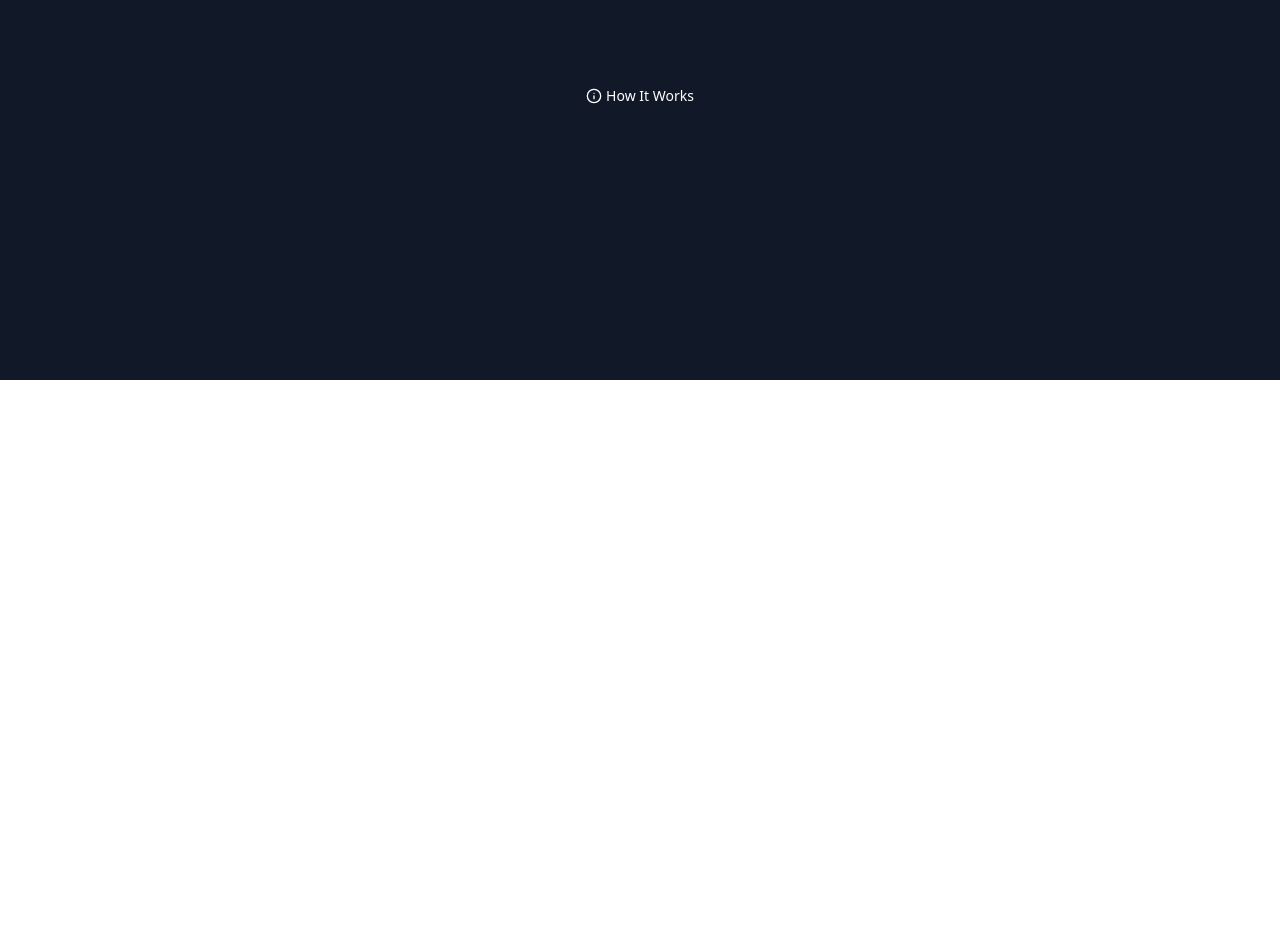
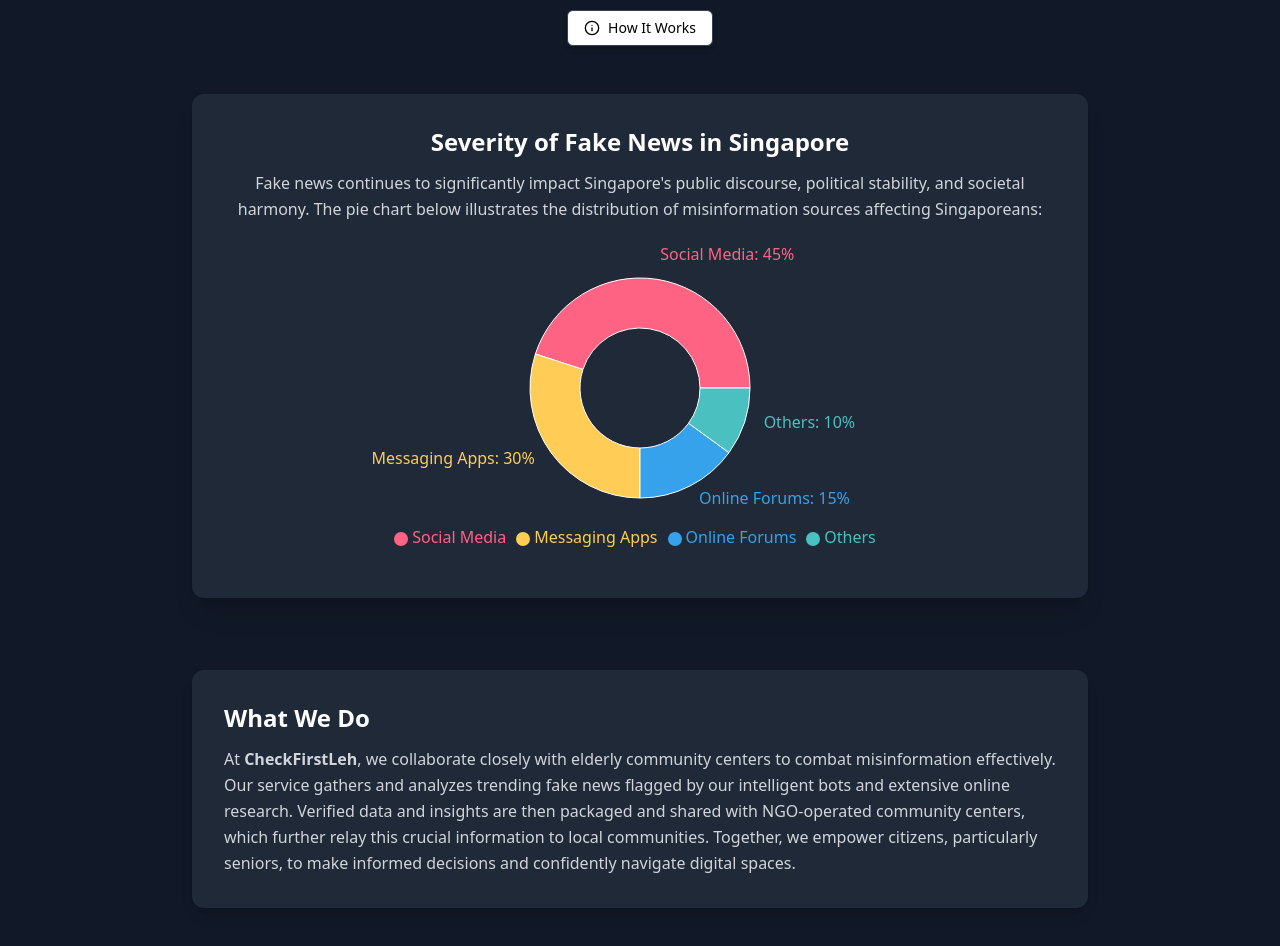
Before and after one commit to tangkenyi2001/Techfest-Team-41, a Next.js app in the folder frontend/techfest/: page / in a window 1280 px wide. Shown: the part 420-1366 px from the top of the page. Before the commit the page ends 800 px from the top, so only its background shows below. Built offline with nearby package versions, Linux system fonts and the light colour scheme.

Commit message:
added new sections

```diff
--- a/frontend/techfest/package.json
+++ b/frontend/techfest/package.json
@@ -17,6 +17,7 @@
     "next": "^15.1.7",
     "react": "^19.0.0",
     "react-dom": "^19.0.0",
+    "recharts": "^2.15.1",
     "shadcn-ui": "^0.9.5",
     "tailwind-merge": "^3.0.2",
     "tailwindcss-animate": "^1.0.7"
--- a/frontend/techfest/src/app/page.js
+++ b/frontend/techfest/src/app/page.js
@@ -6,6 +6,8 @@ import { Button } from '@/components/ui/button';
 import { Input } from '@/components/ui/input';
 import { Toggle } from '@/components/ui/toggle';
 import { LoaderCircle, Share2, Info } from 'lucide-react';
+import { PieChart, Pie, Cell, Legend, Tooltip, ResponsiveContainer } from 'recharts';
+
 // import NodeGraph from './components/NodeGraph'; // Placeholder for visualization
 
 export default function Home() {
@@ -14,6 +16,16 @@ export default function Home() {
   const [result, setResult] = useState(null);
   const [darkMode, setDarkMode] = useState(true);
   const [showInfo, setShowInfo] = useState(false);
+
+
+  const fakeNewsData = [
+    { name: 'Social Media', value: 45 },
+    { name: 'Messaging Apps', value: 30 },
+    { name: 'Online Forums', value: 15 },
+    { name: 'Others', value: 10 },
+  ];
+
+  const COLORS = ['#ff6384', '#ffcd56', '#36a2eb', '#4bc0c0'];
 
   const handleCheckFact = async () => {
     setLoading(true);
@@ -36,9 +48,7 @@ export default function Home() {
   return (
     <div className={`min-h-screen ${darkMode ? 'bg-gray-900 text-white' : 'bg-white text-gray-800'} transition-colors duration-300`}>
       <header className="p-4 flex justify-between items-center">
-        <Toggle pressed={darkMode} onPressedChange={setDarkMode}>
-          {darkMode ? 'Light Mode' : 'Dark Mode'}
-        </Toggle>
+
       </header>
 
       <main className="flex flex-col items-center justify-center py-10 px-4">
@@ -94,29 +104,61 @@ export default function Home() {
               </CardContent>
             </Card>
           )}
-      </main>
-
-      <footer className="p-4 text-center relative">
+    <footer className="p-6 text-center relative bg-gray-900">
       <div
         onMouseEnter={() => setShowInfo(true)}
         onMouseLeave={() => setShowInfo(false)}
         className="inline-block relative"
       >
-        <Button variant="ghost" className="gap-1">
+        <Button variant="outline" className="gap-2 shadow-md hover:bg-gray-800 border-gray-700 text-black transition">
           <Info /> How It Works
         </Button>
 
         {showInfo && (
-          <Card className="absolute top-full left-1/2 transform -translate-x-1/2 mt-2 w-80 shadow-lg">
-            <CardContent className="text-sm p-4">
-              <p>
-                <strong>CheckFirstLeh</strong> leverages advanced AI algorithms by crawling the web to validate your input, cross-referencing findings against multiple reputable and trustworthy sources. It then clearly summarizes and visualizes the results to help you understand the reliability and context of the claim.
+          <Card className="absolute top-full left-1/2 transform -translate-x-1/2 mt-3 w-96 shadow-xl border border-gray-700 bg-gray-800 text-white">
+            <CardContent className="text-sm p-5">
+              <p className="leading-relaxed">
+                <strong>CheckFirstLeh</strong> leverages advanced AI algorithms to analyze and validate your inputs by systematically scanning and cross-referencing information from trusted online sources. The summarized insights and visualizations clearly communicate the authenticity and context of claims to empower informed sharing.
               </p>
             </CardContent>
           </Card>
         )}
       </div>
+
+      <section className="mt-12 max-w-4xl mx-auto bg-gray-800 shadow-xl rounded-xl p-8">
+        <h3 className="text-2xl font-bold mb-3 text-white">Severity of Fake News in Singapore</h3>
+        <p className="mb-6 text-gray-300 font-medium leading-relaxed">
+          Fake news continues to significantly impact Singapore's public discourse, political stability, and societal harmony. The pie chart below illustrates the distribution of misinformation sources affecting Singaporeans:
+        </p>
+        <ResponsiveContainer width="100%" height={320}>
+          <PieChart>
+            <Pie
+              data={fakeNewsData}
+              cx="50%"
+              cy="50%"
+              labelLine={false}
+              label={({ name, percent }) => `${name}: ${(percent * 100).toFixed(0)}%`}
+              outerRadius={110}
+              innerRadius={60}
+              dataKey="value"
+            >
+              {fakeNewsData.map((entry, index) => (
+                <Cell key={`cell-${index}`} fill={COLORS[index % COLORS.length]} />
+              ))}
+            </Pie>
+            <Tooltip contentStyle={{ backgroundColor: '#374151', border: 'none' }} />
+            <Legend verticalAlign="bottom" height={36} wrapperStyle={{ color: '#fff' }} />
+          </PieChart>
+        </ResponsiveContainer>
+      </section>
     </footer>
+    <section className="mt-12 max-w-4xl mx-auto bg-gray-800 shadow-lg rounded-xl p-8">
+        <h3 className="text-2xl font-bold mb-3 text-white">What We Do</h3>
+        <p className="text-gray-300 font-medium leading-relaxed">
+          At <strong>CheckFirstLeh</strong>, we collaborate closely with elderly community centers to combat misinformation effectively. Our service gathers and analyzes trending fake news flagged by our intelligent bots and extensive online research. Verified data and insights are then packaged and shared with NGO-operated community centers, which further relay this crucial information to local communities. Together, we empower citizens, particularly seniors, to make informed decisions and confidently navigate digital spaces.
+        </p>
+      </section>
+      </main>
     </div>
   );
 }
```
Also changed, not shown: 1 other file (tests, documents, lock files or other folders).
